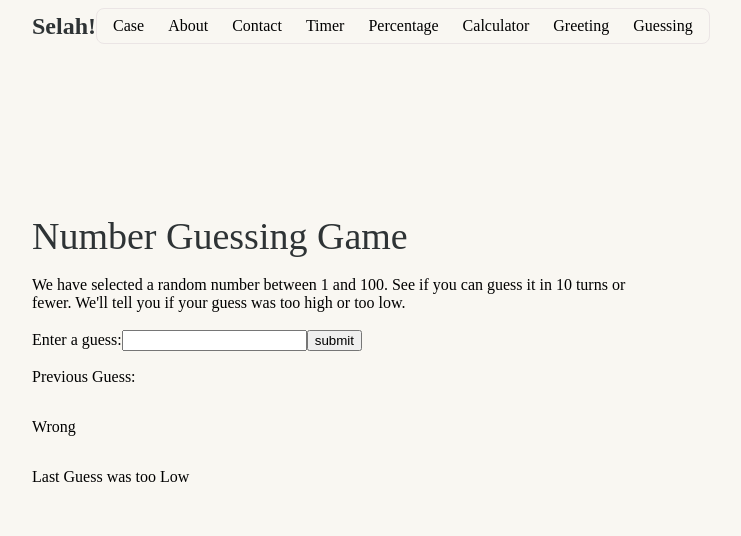
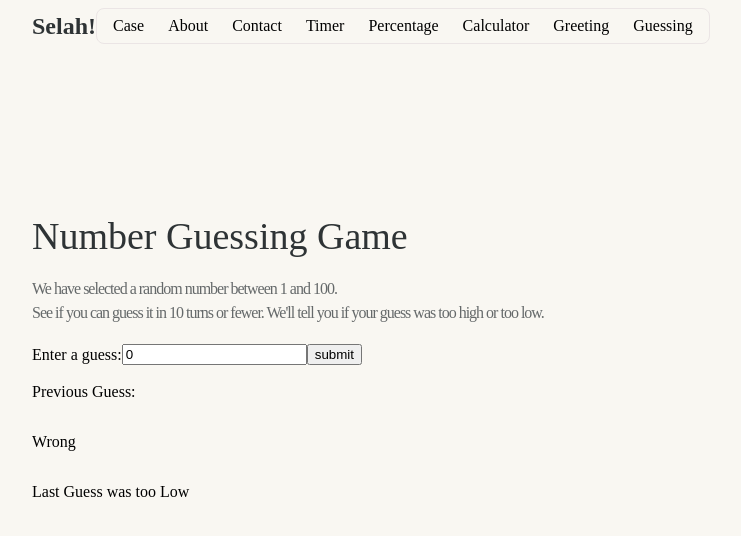
Before and after one commit to byfolarin/Selah, a React (Vite) app in the folder Selah/: page /Guessing in a window 1280 px wide. Shown: the top 536 px of the page, without its empty margins (292-1033 px from the left). Built offline with nearby package versions, Linux system fonts and the light colour scheme; a web font is replaced by a local one.

Commit message:
initializing arrays

```diff
--- a/Selah/src/components/website/Guessing.jsx
+++ b/Selah/src/components/website/Guessing.jsx
@@ -2,24 +2,36 @@ import React, { useEffect, useState } from 'react'
 
 const Guessing = () => {
 
-    const [text,setText] = useState('');
+    const [text,setText] = useState(0);
     const [guess, setGuess] = useState([])
-    const randomNumber = Math.floor(Math.random() * 100);
+    // const [random, setRandom] = useState('');
 
+    function clickHandle(e) {
+        setText(e.target.value);
+    }
 
+    const getText = () =>{
+        setText.map(i =>{
+        setGuess(...i, text)
+        })
+    };
+
+    // const getRandom = Math.floor(Math.random() * 100);
+    // setRandom(getRandom);
 
   return (
     <div className='container'>
       <h1>Number Guessing Game</h1>
-      <p>We have selected a random number between 1 and 100. See if you can guess it in 10 turns or fewer. We'll tell you if your guess was too high or too low.</p>
+      <h2>We have selected a random number between 1 and 100.
+        <br /> See if you can guess it in 10 turns or fewer. We'll tell you if your guess was too high or too low.</h2>
 
     <div className="submit-input">
-      <p>Enter a guess:{text}</p>
-      <input type="number"  name="Please fill out this" id="" />
-      <button>submit</button>
+      <p>Enter a guess:</p>
+      <input type="number" value={text} onChange={clickHandle} id="" />
+      <button onClick={getText} >submit</button>
       </div>
 
-      <p>Previous Guess:{guess}</p>
+      <p>Previous Guess:{getText}</p>
       <p>Wrong</p>
       <p>Last Guess was too Low</p>
     </div>
```
